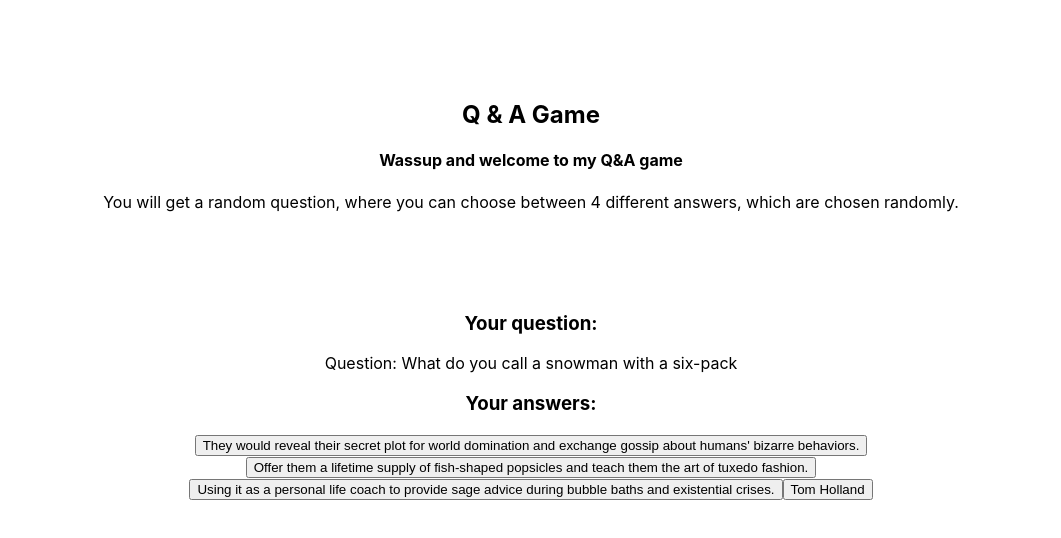
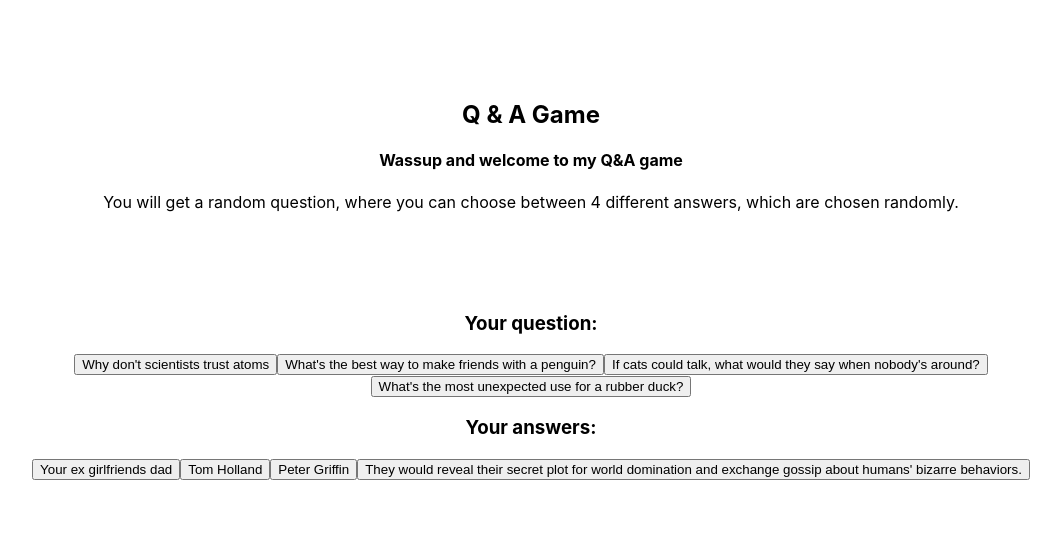
Before and after one commit to P4CreativeCoding/Franziska-Dudichum_QnA-Game, a React (Create React App) app in the folder client/: page / in a window 1280 px wide. Shown: the top 538 px of the page, without its empty margins (109-1170 px from the left). Built offline with nearby package versions, Linux system fonts and the light colour scheme; no server answers.

Commit message:
updated select question

```diff
--- a/client/src/components/display/display.jsx
+++ b/client/src/components/display/display.jsx
@@ -79,19 +79,33 @@ function Display() {
     getRandomQuestion();
   }, []);
     // Randomly shuffle the data array
-    const shuffledData = [...answerData].sort(() => Math.random() - 0.5);
-    const filteredData = shuffledData.slice(0, 4);
+    const shuffledAnswer = [...answerData].sort(() => Math.random() - 0.5);
+    const filteredAnswer = shuffledAnswer.slice(0, 4);
 
-    const [selectedButtonId, setSelectedButtonId] = useState(null);
+    const [selectedAnswerID, setSelectedAnswerID] = useState(null);
     const [isAnswerSelected, setIsAnswerSelected] = useState(false);
 
-    const handleClick = (answerId) => {
-      setSelectedButtonId(answerId);
+    const handleAnswer = (answerId) => {
+      setSelectedAnswerID(answerId);
       setIsAnswerSelected(true);
       // Perform additional logic or actions here
     };
 
-    const selectedAnswer = answerData.find((answer) => answer.id === selectedButtonId);
+    const selectedAnswer = answerData.find((answer) => answer.id === selectedAnswerID);
+
+    const shuffledQuestions = [...questionData].sort(() => Math.random() - 0.5);
+    const filteredQuestions = shuffledQuestions.slice(0, 4);
+
+    const [selectedQuestionID, setselectedQuestionID] = useState(null);
+    const [isQuestionSelected, setisQuestionSelected] = useState(false);
+
+    const handleQuestion = (questionId) => {
+      setselectedQuestionID(questionId);
+      setisQuestionSelected(true);
+      // Perform additional logic or actions here
+    };
+
+    const selectedQuestion = questionData.find((question) => question.id === selectedQuestionID);
 
     return (
       <div>
@@ -108,8 +122,23 @@ function Display() {
           <div>
             {randomQuestion ? (
               <div>
-                {/* <p>Question ID: {randomQuestion.id}</p> */}
-                <p>Question: {randomQuestion.text}</p>
+                          {!isQuestionSelected &&
+            filteredQuestions.map((question) => (
+              <button
+                key={question.id}
+                className={selectedQuestionID === question.id ? 'clicked' : 'hidden'}
+                type="button"
+                onClick={() => handleQuestion(question.id)}
+              >
+                {question.text}
+              </button>
+            ))}
+                      {isQuestionSelected && selectedQuestion && (
+            <div>
+              <h2>Selected Answer:</h2>
+              <p>{selectedQuestion.text}</p>
+            </div>
+          )}
               </div>
             ) : (
               <p>Loading...</p>
@@ -119,12 +148,12 @@ function Display() {
           <h3>Your answers:</h3>
 
           {!isAnswerSelected &&
-            filteredData.map((answer) => (
+            filteredAnswer.map((answer) => (
               <button
                 key={answer.id}
-                className={selectedButtonId === answer.id ? 'clicked' : 'hidden'}
+                className={selectedAnswerID === answer.id ? 'clicked' : 'hidden'}
                 type="button"
-                onClick={() => handleClick(answer.id)}
+                onClick={() => handleAnswer(answer.id)}
               >
                 {answer.text}
               </button>
@@ -139,12 +168,6 @@ function Display() {
         </div>
       </div>
     );
-
-
-
-
-
-
   }
 
 export default Display;
```
